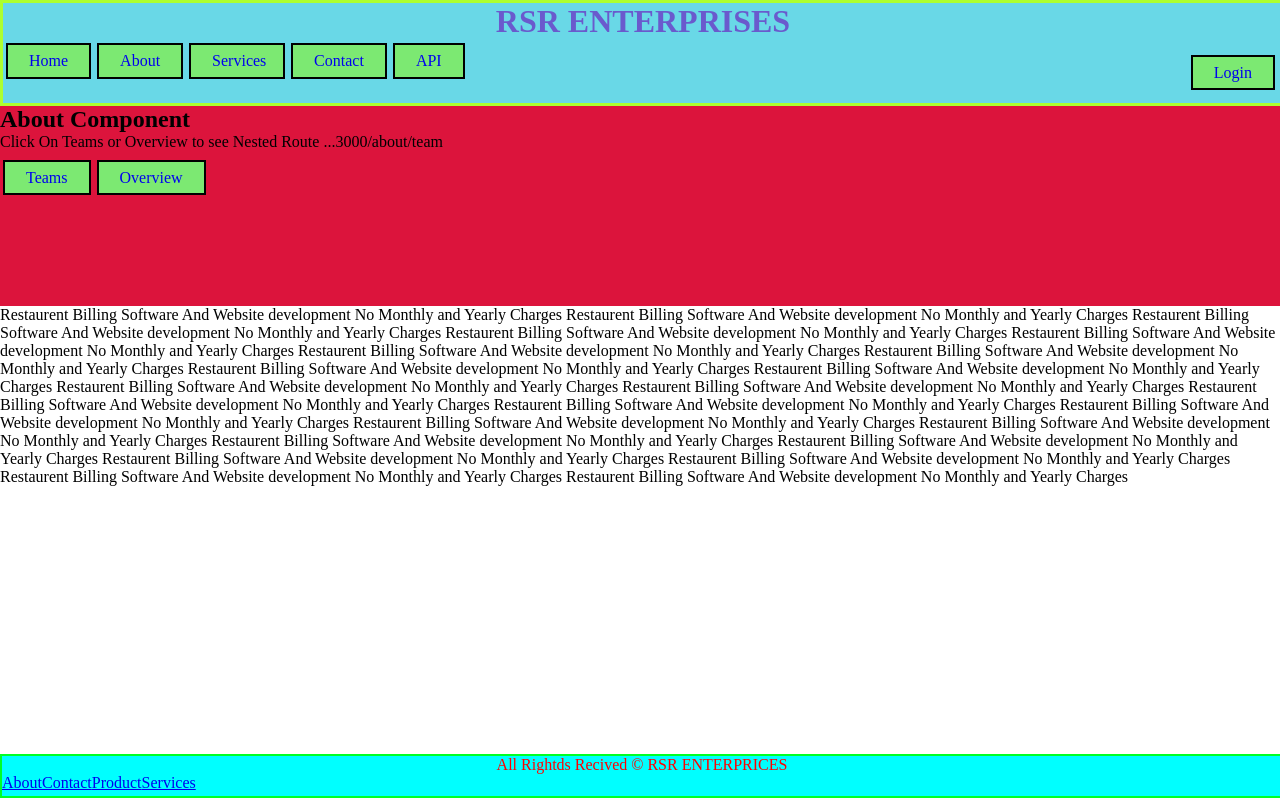
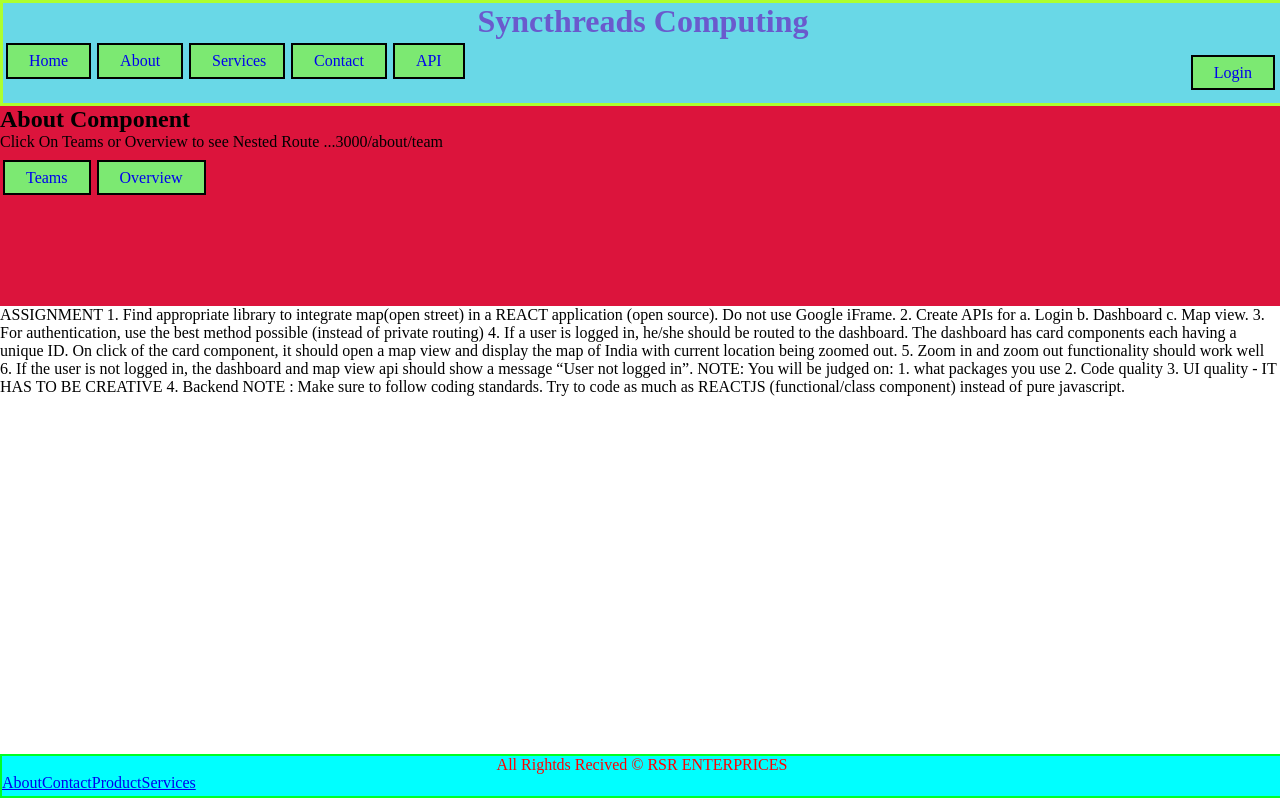
Before and after one commit to saiprasadpagar/Syncthreads, a React (Create React App) app: page /about/overview in a window 1280 px wide. Built offline with nearby package versions, Linux system fonts and the light colour scheme.

Commit message:
2ndcommit

```diff
--- a/src/Components/About/Overview.js
+++ b/src/Components/About/Overview.js
@@ -3,14 +3,27 @@ import React from "react";
 const Overview =()=>{
     return(<>
 
-<p>Restaurent Billing Software And Website development No Monthly and Yearly Charges Restaurent Billing Software And Website development No Monthly and Yearly Charges Restaurent Billing Software And Website development No Monthly and Yearly Charges Restaurent Billing Software And Website development No Monthly and Yearly Charges Restaurent Billing Software And Website development No Monthly and Yearly Charges Restaurent Billing Software And Website development No Monthly and Yearly Charges Restaurent Billing Software And Website development No Monthly and Yearly Charges Restaurent Billing Software And Website development No Monthly and Yearly Charges Restaurent Billing Software And Website development No Monthly and Yearly Charges Restaurent Billing Software And Website development No Monthly and Yearly Charges Restaurent Billing Software And Website development No Monthly and Yearly Charges Restaurent Billing Software And Website development No Monthly and Yearly Charges Restaurent Billing Software And Website development No Monthly and Yearly Charges Restaurent Billing Software And Website development No Monthly and Yearly Charges Restaurent Billing Software And Website development No Monthly and Yearly Charges
-Restaurent Billing Software And Website development No Monthly and Yearly Charges
-Restaurent Billing Software And Website development No Monthly and Yearly Charges
-Restaurent Billing Software And Website development No Monthly and Yearly Charges
-Restaurent Billing Software And Website development No Monthly and Yearly Charges
-Restaurent Billing Software And Website development No Monthly and Yearly Charges
-Restaurent Billing Software And Website development No Monthly and Yearly Charges
-Restaurent Billing Software And Website development No Monthly and Yearly Charges</p>
+<p>ASSIGNMENT
+1. Find appropriate library to integrate map(open street) in a REACT application (open source). Do
+not use Google iFrame.
+2. Create APIs for
+a. Login
+b. Dashboard
+c. Map view.
+3. For authentication, use the best method possible (instead of private routing)
+4. If a user is logged in, he/she should be routed to the dashboard. The dashboard has card
+components each having a unique ID. On click of the card component, it should open a map
+view and display the map of India with current location being zoomed out.
+5. Zoom in and zoom out functionality should work well
+6. If the user is not logged in, the dashboard and map view api should show a message “User
+not logged in”.
+NOTE: You will be judged on:
+1. what packages you use
+2. Code quality
+3. UI quality - IT HAS TO BE CREATIVE
+4. Backend
+NOTE : Make sure to follow coding standards. Try to code as much as REACTJS (functional/class
+component) instead of pure javascript.</p>
 
     </>
     );
--- a/src/Components/Header/Header.js
+++ b/src/Components/Header/Header.js
@@ -4,7 +4,7 @@ const HeaderPage =()=>{
     return (<>
 
    <div  className="mainHeader">
-<h1 style= {{textAlign:"center"}}>RSR ENTERPRISES</h1>
+<h1 style= {{textAlign:"center"}}>Syncthreads Computing</h1>
 
 <nav>
 <div>
--- a/src/Components/Services/Sample.module.css
+++ /dev/null
@@ -1,6 +0,0 @@
-
-.mystyle{
-background-color: darkorchid;
-height: 200px;
-width: 100%;
-}
```
